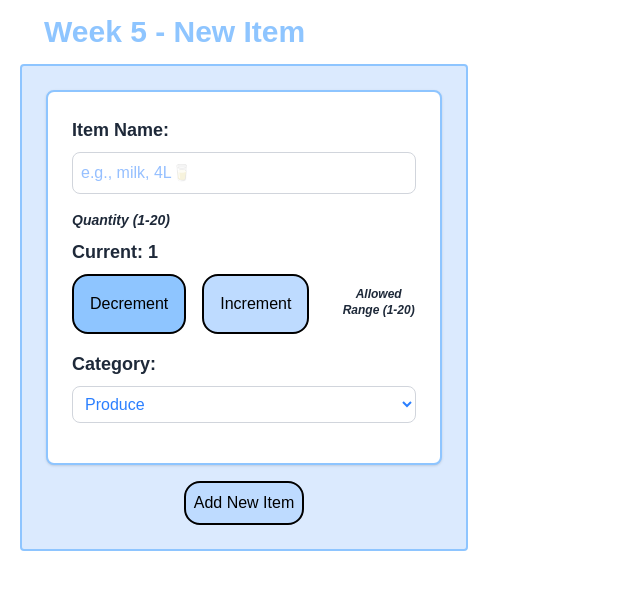
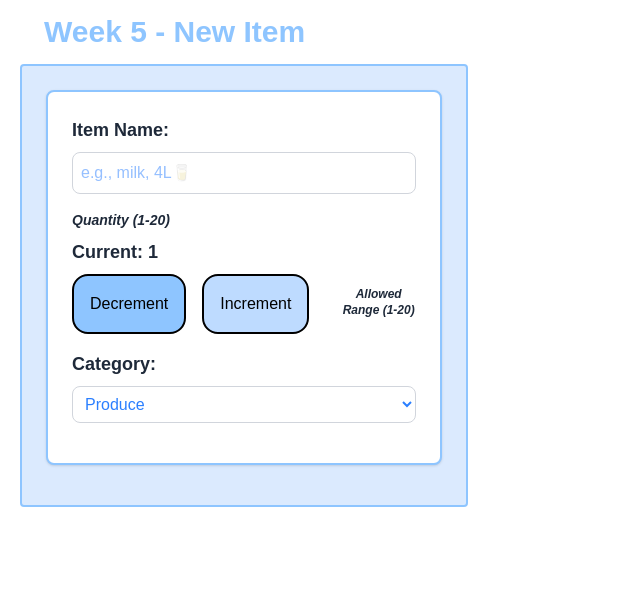
Before and after one commit to Temsters/cprg306-assignments, a Next.js app: page /week-5 in a window 1280 px wide. Shown: the top 590 px of the page, without its empty margins (0-640 px from the left). Built offline with nearby package versions, Linux system fonts and the light colour scheme.

Commit message:
fixing the add new item button

```diff
--- a/app/week-5/new-item.js
+++ b/app/week-5/new-item.js
@@ -16,10 +16,6 @@ export default function NewItem() {
   <div className=" max-w-md bg-blue-100 dark:bg-gray-900 dark:border-blue-500 rounded-2xl lg:rounded ml-5 p-6 pt-6 border-2 border-blue-300">
       {/* Form component */}
       <SimpleFormSubmission onDataSend={handleData} />
-      {/* Submit button */}
-      <div className="flex justify-center">
-        <button type="submit" className="bg-blue-200  dark:bg-blue-500  text-black dark:text-black rounded-2xl p-2 border-2 border-black transform hover:scale-105 transition duration-200 ease-in-out"> Add New Item </button>
-      </div>
   </div>
 
   );
```
